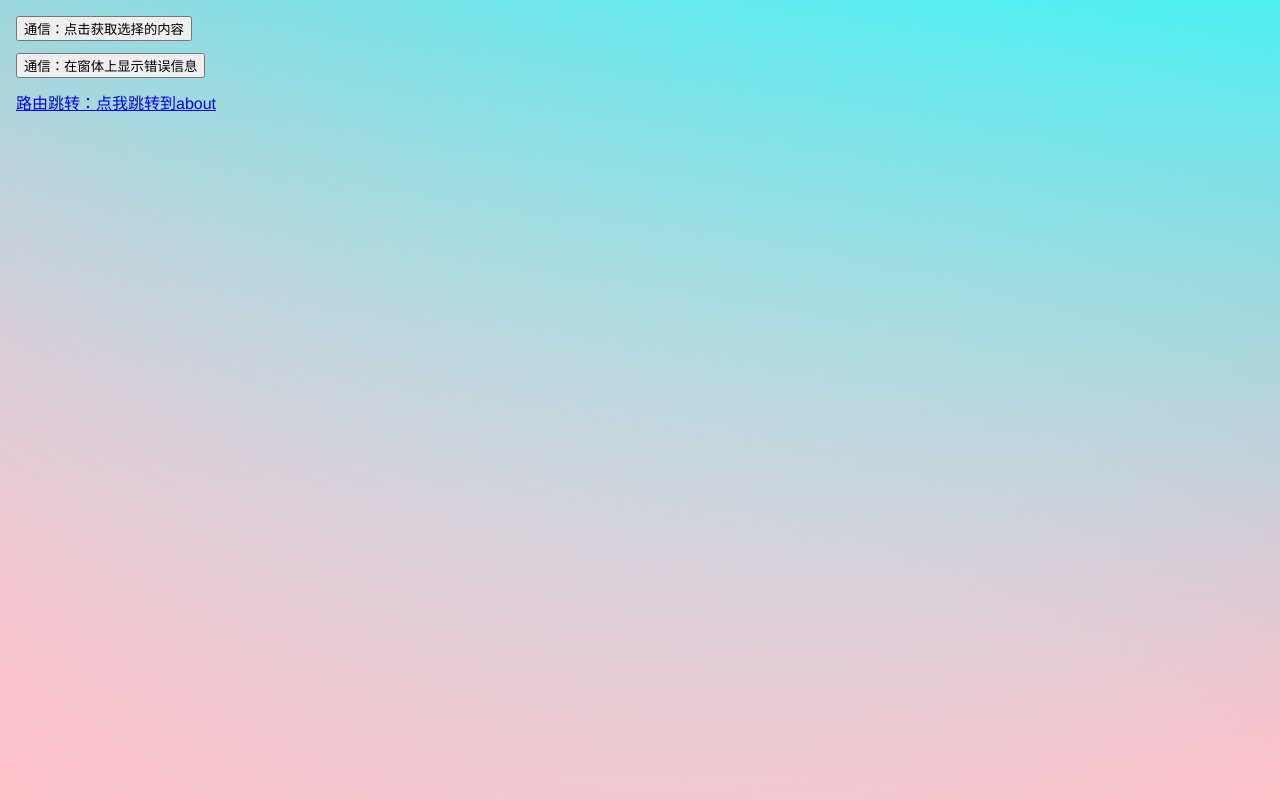
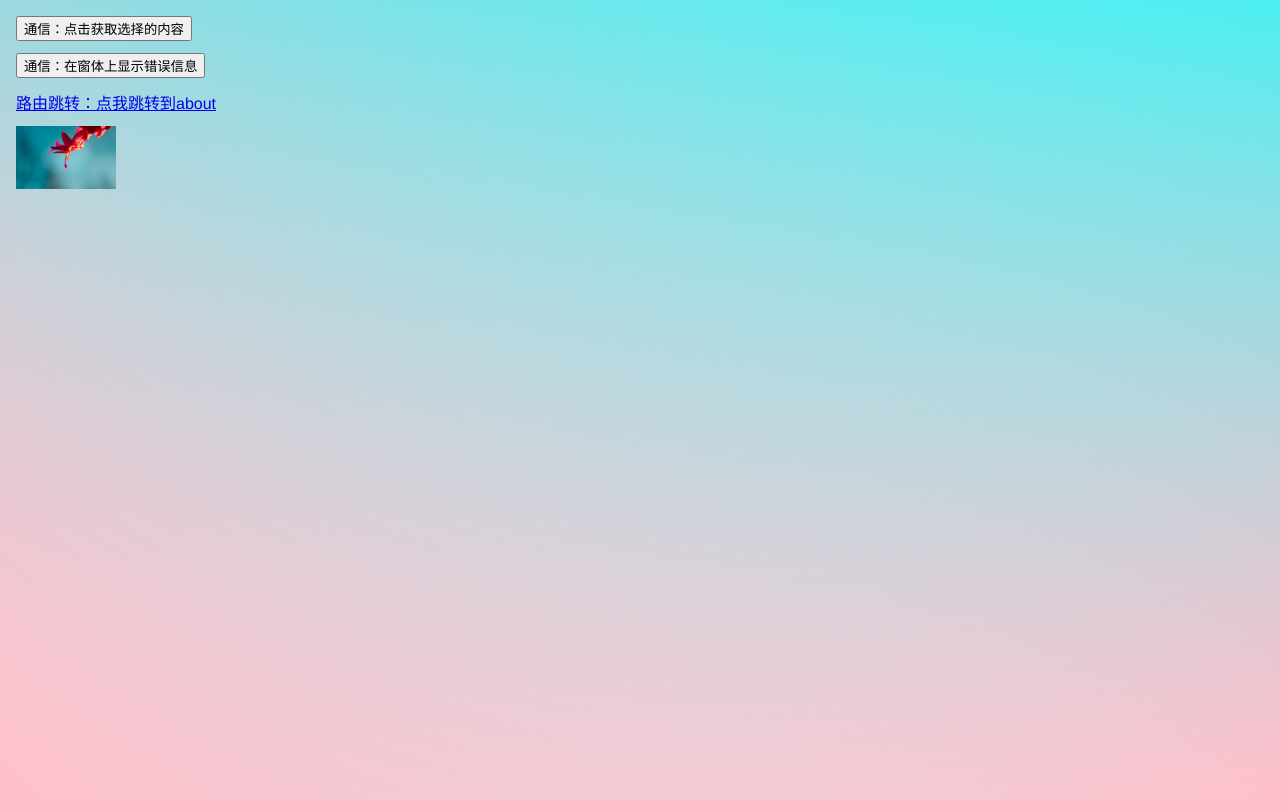
Before and after one commit to noah227/hx-vue-starter, a Vue app in the folder src/html/: page /#/ in a window 1280 px wide. Built offline with nearby package versions, Linux system fonts and the light colour scheme.

Commit message:
feat: 引入pinia结合通信解决静态资源运行时路径问题

```diff
--- a/package.json
+++ b/package.json
@@ -3,7 +3,7 @@
 	"name": "hx-vue-starter",
 	"description": "Use vue in your hbx plugin's development",
 	"displayName": "hx-vue-starter",
-	"version": "0.0.0",
+	"version": "1.0.0",
 	"publisher": "your name",
 	"engines": {
 		"HBuilderX": "^2.7.0"
@@ -39,6 +39,6 @@
 		"plugin-manager"
 	],
 	"dependencies": {
-		"hx-vue-dist-loader": "^1.0.5"
+		"hx-vue-dist-loader": "^1.2.0"
 	}
 }
--- a/src/html/package.json
+++ b/src/html/package.json
@@ -9,6 +9,7 @@
     },
     "dependencies": {
         "core-js": "^3.8.3",
+        "pinia": "^2.1.4",
         "vue": "^3.2.13",
         "vue-router": "^4.0.3"
     },
--- a/src/html/src/main.ts
+++ b/src/html/src/main.ts
@@ -2,4 +2,10 @@ import {createApp} from 'vue'
 import App from './App.vue'
 import router from './router'
 
-createApp(App).use(router).mount('#app')
+import {createPinia} from "pinia"
+const pinia = createPinia()
+
+const app = createApp(App)
+
+app.use(pinia)
+app.use(router).mount('#app')
--- /dev/null
+++ b/src/html/src/pinia/env.ts
@@ -0,0 +1,18 @@
+import {defineStore} from "pinia";
+import {ref} from "vue";
+
+
+export type TEnvInfo = {
+    // 运行时的html根路径，路径中包含正斜杠，结尾不包含斜杠
+    htmlRoot: string
+}
+
+export const useEnvInfo = defineStore("pinia", () => {
+    const envInfo = ref<TEnvInfo>({
+        htmlRoot: ""
+    })
+    const updateEnvInfo = (info?: Partial<TEnvInfo>) => {
+        envInfo.value = {...envInfo.value, ...info}
+    }
+    return {envInfo, updateEnvInfo}
+})
--- a/src/html/src/views/HomeView.vue
+++ b/src/html/src/views/HomeView.vue
@@ -3,12 +3,19 @@
         <button @click="fetchContent">通信：点击获取选择的内容</button>
         <button @click="displayErrorMessage">通信：在窗体上显示错误信息</button>
         <router-link to="/about">路由跳转：点我跳转到about</router-link>
+        <img :src="rImg2" style="width: 100px" alt="">
     </div>
 </template>
 
 <script lang="ts" setup>
-import {getHBuilderX} from "@/hx/index"
-import {onMounted, nextTick} from "vue";
+import {getHBuilderX} from "@/hx"
+import {computed, nextTick, onMounted} from "vue";
+import {useEnvInfo} from "@/pinia/env";
+
+const envInfo = useEnvInfo()
+const rImg2 = computed(() => {
+    return [envInfo.envInfo.htmlRoot, "public/images/22234.jpg"].join("/")
+})
 
 /** HBuilderX **/
 const initMessage = () => {
@@ -24,11 +31,20 @@ const initMessage = () => {
             }
         } else {
             switch (msg.command) {
+                case "resInitEnvInfo":
+                    envInfo.updateEnvInfo(msg.data)
+                    break
                 case "resFetchContent":
                     alert(msg.data)
                     break
             }
         }
+    })
+}
+
+const initEnvInfo = () => {
+    getHBuilderX().postMessage({
+        command: "initEnvInfo"
     })
 }
 
@@ -54,7 +70,7 @@ onMounted(() => {
             // 如果需要在webview窗口打开时进行数据交换，可以这样做
             setTimeout(() => {
                 // 这个时候的window.postMessageToHX是已经初始化完成了的
-                // fetchContent()
+                initEnvInfo()
             }, 0)
         })
     })
```
Also changed, not shown: src/main.js (+9 -0 lines), src/html/public/images/22234.jpg (added).
